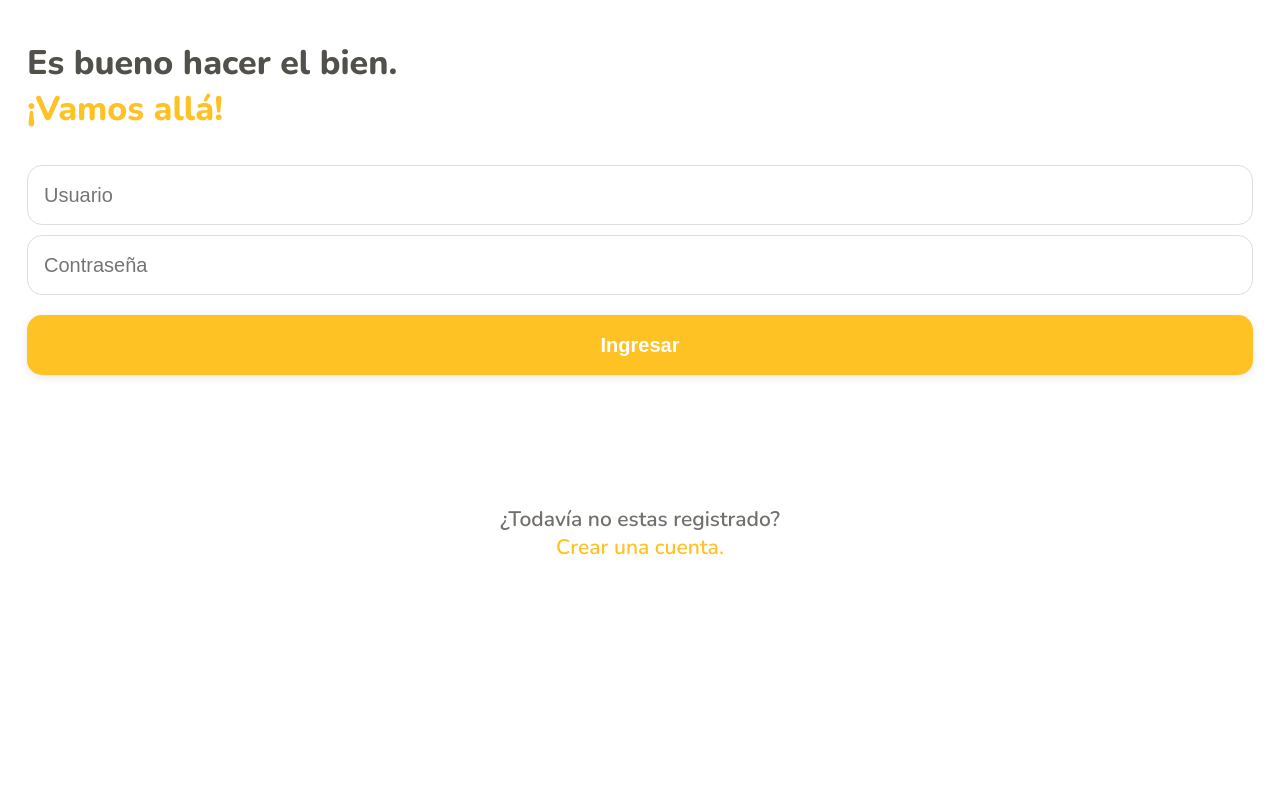
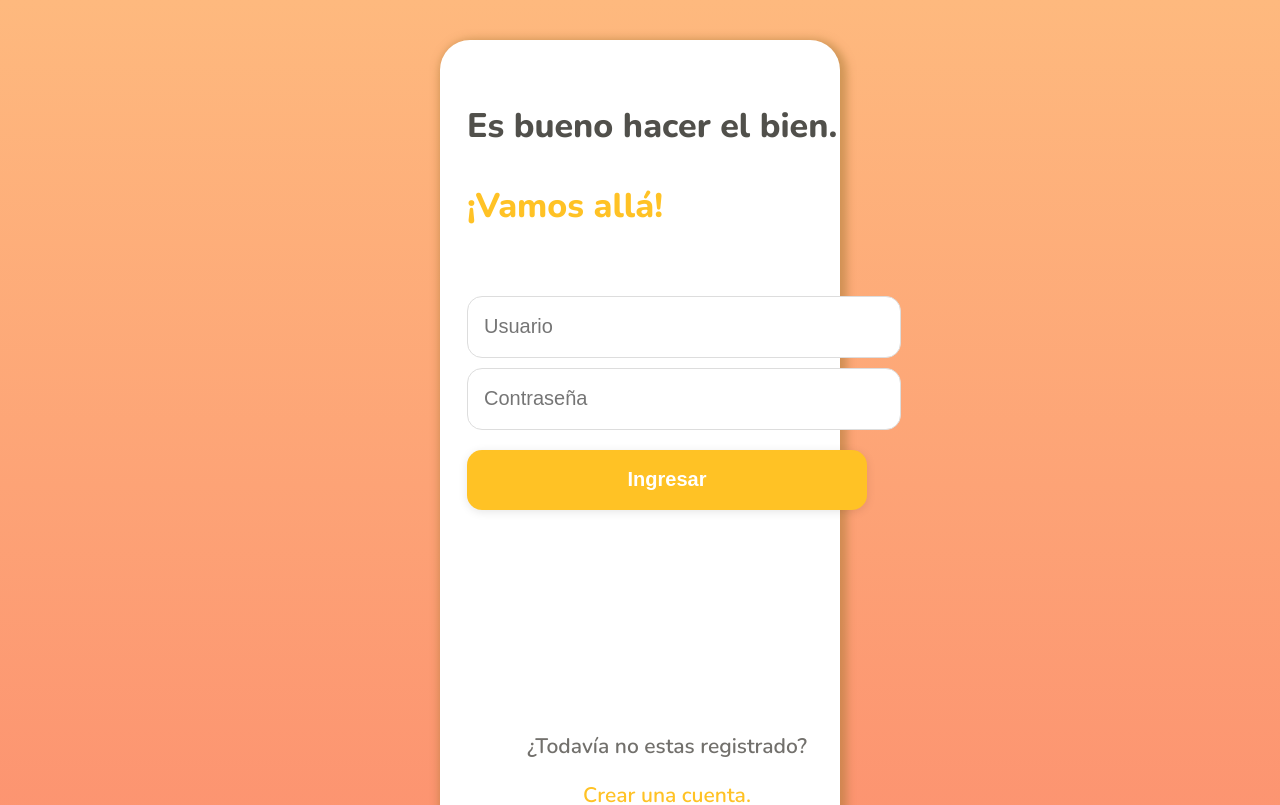
Before and after one commit to RicardoGA18/Hackaton-CourseIT, a React (Create React App) app: page /login in a window 1280 px wide. Shown: the top 805 px of the page. Built offline with nearby package versions, Linux system fonts and the light colour scheme.

Commit message:
Desktop Solution

```diff
--- a/src/css/Login.css
+++ b/src/css/Login.css
@@ -1,11 +1,4 @@
 @import url("https://fonts.googleapis.com/css2?family=Nunito:wght@400;600;800&display=swap");
-*, *::after, *::before {
-  margin: 0;
-  padding: 0;
-  font-size: initial;
-  -webkit-box-sizing: border-box;
-          box-sizing: border-box;
-}
 
 input:focus{
   outline:none !important;
@@ -13,11 +6,6 @@ input:focus{
   box-shadow: none;
   -moz-box-shadow: none;
   -webkit-box-shadow: none;
-}
-
-#app {
-  width: 100%;
-  height: auto;
 }
 
 /* Layout */
@@ -30,8 +18,10 @@ input:focus{
 /* Login */
 .Login {
   display: -ms-grid;
-  display: grid;
-  grid-gap: 130px;
+  height: 100vh;
+  display: flex;
+  flex-direction: column;
+  justify-content: space-between;
 }
 
 .Login__Form {
@@ -82,6 +72,10 @@ input:focus{
   font-weight: 800;
 }
 
+.FormFooter{
+  margin-top: 30px;
+}
+
 .FormFooter__Question, .FormFooter__Link {
   text-align: center;
   font-weight: 600;
@@ -95,4 +89,10 @@ input:focus{
 .FormFooter__Question {
   color: #72706C;
 }
+
+@media screen and (min-width: 600px){
+  .Login{
+    height: 750px;
+  }
+}
 /*# sourceMappingURL=main.css.map */
--- a/src/index.css
+++ b/src/index.css
@@ -8,3 +8,21 @@ body {
     -webkit-font-smoothing: antialiased;
     -moz-osx-font-smoothing: grayscale;
 }
+#root{
+    background-color: white;
+}
+@media screen and (min-width: 600px){
+    body{
+        padding: 40px 30px;
+        min-height: 100vh;
+        background: linear-gradient(to bottom,#feb97e, #fc8d6e);
+    }
+    #root{
+        margin: 0 auto;
+        border-radius: 30px;
+        width: 100%;
+        max-width: 400px;
+        min-height: 600px;
+        box-shadow: 3px 3px 8px 4px rgba(163, 117, 47, 0.5);
+    }
+}
```
